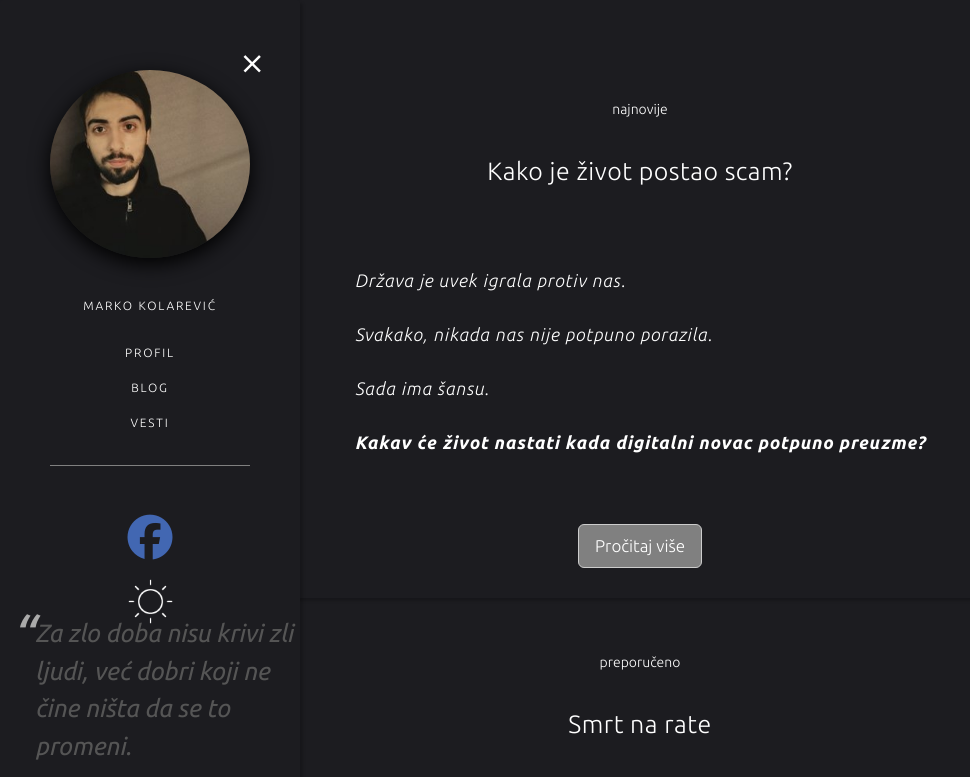
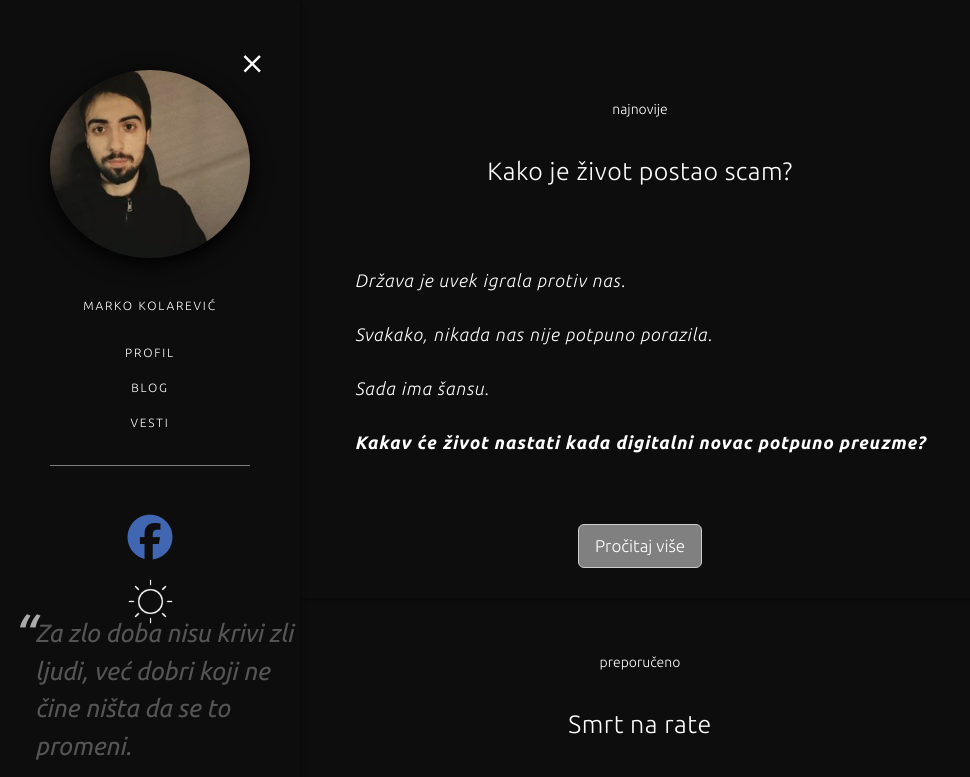
Before and after one commit to MarkoKolarevic/moj-blog, a website: page public/index.html in a window 1280 px wide. Both pictures are taken after a click on the button 150 px from the left and 601 px from the top of the page. Shown: the top 777 px of the page, without its empty margins (0-970 px from the left). Drawn offline with Linux system fonts and the light colour scheme.

Commit message:
fix dark mode

```diff
--- a/public/style.css
+++ b/public/style.css
@@ -503,7 +503,7 @@ body.dark-mode #theme-toggle::before {
 }
 
 .dark-mode {
-  background-color: #1C1C20;
+  background-color: #0D0D0D;
   color: white;
   transition: 0.3s;
 }
@@ -523,7 +523,7 @@ body.dark-mode #theme-toggle::before {
 }
 
 .dark-mode .sidebar {
-    background-color: #1C1C20;
+    background-color: #0D0D0D;
 }
 
 .dark-mode .read-more {
```
